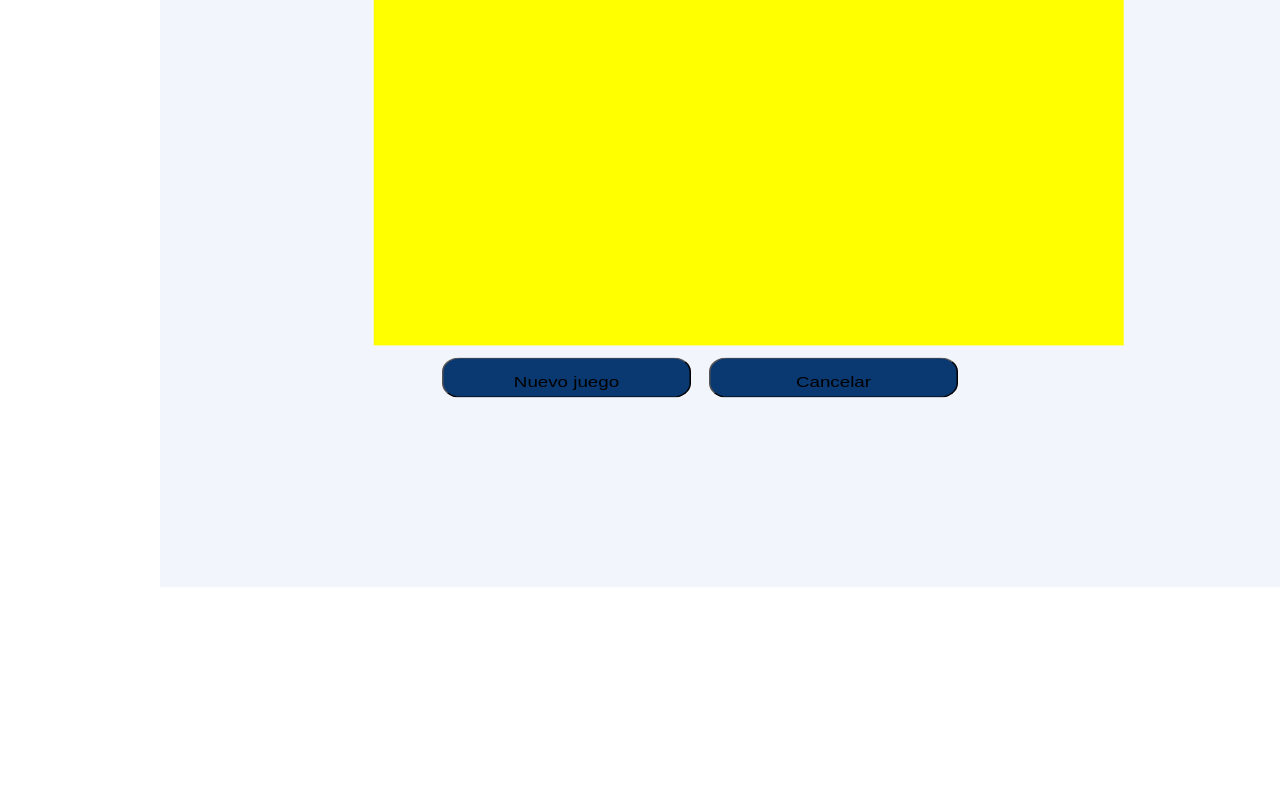
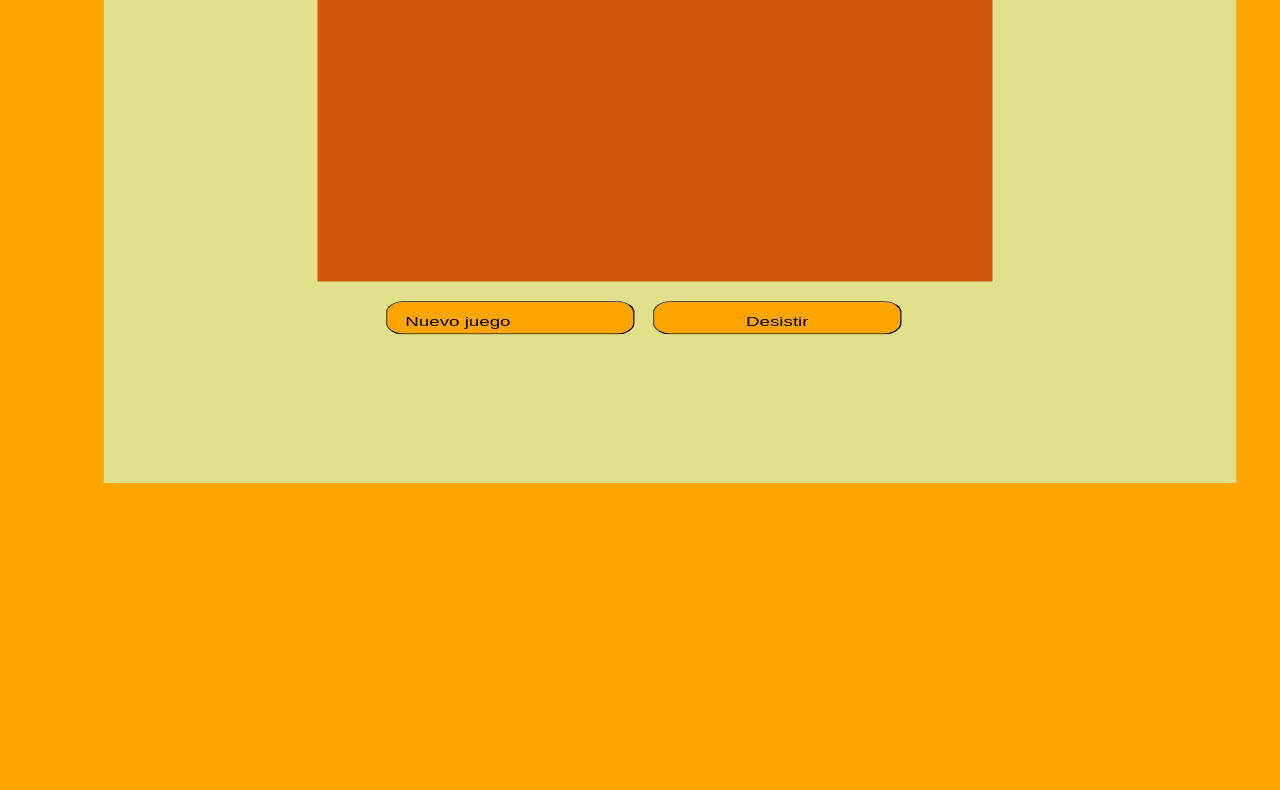
Before and after one commit to yor-jimenez/juego-ahorcado, a plain HTML site: page index3.html in a window 1280 px wide. Shown: the part 130-920 px from the top of the page. After the commit the page ends 884 px from the top, so only its background shows below. Drawn offline with Linux system fonts and the light colour scheme.

Commit message:
arreglar algunos estilos y quitar blancos de palabras

```diff
--- a/index3.html
+++ b/index3.html
@@ -15,7 +15,7 @@
     </div>
 
     <div>
-        <canvas id="2D" width="1000" height="600" style="background-color:yellow; margin-left: 250px;">
+        <canvas id="2D" width="900" height="600" style="background-color:rgb(209, 86, 10); margin-left: 250px;">
 
         </canvas>
     </div>
@@ -25,7 +25,7 @@
     <div class="boton3">
         <button id="inciarJuego" onclick="inciarJuego()"> Nuevo juego
         </button>
-        <button id="cancelar" onclick="Cancelar()"> Cancelar
+        <button id="cancelar" onclick="Cancelar()"> Desistir
         </button>
     </div>
 
--- a/script3.js
+++ b/script3.js
@@ -1,7 +1,8 @@
-let palabras = ['Estudiar','Espectador','Suave','Culpa','Cena','Caballo','Combate','Maestro',' Extenso','Rueda','Vacante',' Erecta',' Fundador',' Escribir','Angel','Collar','Vapor','Dormir','Capital','Corona','Libertad','Robusto','Guantes','Equivocado','Comer','Soñar','Volar','Bromista','Corral','Amarillo','Barco','Elefante','Oso','Granulado','Postre','Sopa','Caminar','Miercoles','Diciembre','Cantar']
+let palabras = ['Estudiar','Espectador','Suave','Culpa','Cena','Caballo','Combate','Maestro',' Extenso','Rueda','Vacante','Erecta','Fundador','Escribir','Angel','Collar','Vapor','Dormir','Capital','Corona','Libertad','Robusto','Guantes','Equivocado','Comer','Soñar','Volar','Bromista','Corral','Amarillo','Barco','Elefante','Oso','Granulado','Postre','Sopa','Caminar','Miercoles','Diciembre','Cantar']
 // let tablero = document.getElementById("2D");
 
 window.onload = function(){
+    console.log('Cargar windows');
     document.onkeyup = leercaracter;
 }
 var palabraSecreta = "";
@@ -96,7 +97,7 @@ function leercaracter(event){
             parteMuneco = parteMuneco + 1;
             pincel.font='50px serif';
             pincel.fillStyle = "#0000FF";
-            pincel.fillText("VUELVE A INTENTARLO!!!",300,200)
+            pincel.fillText("VUELVE A INTENTARLO!!!",200,200)
             finjuego = true;
             return;
         }
@@ -125,6 +126,8 @@ function leercaracter(event){
 
 function escogerPalabraSecreta (){
     let palabra = palabras[Math.floor(Math.random()*palabras.length)];
+    console.log(palabras.length);
+    console.log(Math.floor(Math.random()*palabras.length));
     palabraSecreta = palabra;
 
 }
@@ -149,15 +152,20 @@ function botonGuardar(){
 }
 
 function inciarJuego(){
-    document.getElementById ("inciarJuego").style.display ="none";
+    // document.getElementById ("inciarJuego").style.display ="none";
+
+    //document.onkeyup = leercaracter;
+
+    palabraRecibida = atob(urlParams.get('palabra'))
+
+    if (urlParams.has('palabra') & palabraRecibida!=''){
+        //Hay una palabra nueva.
+        //agregar a la lista..
+        palabras[palabras.length] = palabraRecibida;
+    }
 
     escogerPalabraSecreta();
 
-    palabraRecibida = atob(urlParams.get('palabra'))
-
-    if (urlParams.has('palabra')){
-        palabraSecreta = palabraRecibida
-    }
     //convertir la palabra a mayuscula
     palabraSecreta = palabraSecreta.toUpperCase();
 
@@ -191,7 +199,7 @@ function inciarJuego(){
 function dibujar1(){
     pincel.beginPath();
     pincel.lineWidth = 3;
-    pincel.strokeStyle = "blue";
+    pincel.strokeStyle = "black";
     pincel.moveTo(353,400);
     pincel.lineTo(647,400);
     pincel.stroke();
--- a/style1.css
+++ b/style1.css
@@ -1,14 +1,15 @@
 body{
-    transform: scale(0.75,0.60);
-    background: yellow;
+    transform: scale(0.75,0.50);
+    background: orange;
 }
 
 #caja{
     position: relative;
     width: 1440px;
     height: 1024px;
-    background: #b7b1b1;
-    margin-top: -150px;
+    background: #e1e18b;
+    margin-top: -200px;
+    margin-left: -75px;
     padding: 30px 35px;
 }
 
@@ -36,10 +37,12 @@ body{
     height: 114px;
     left: 561px;
     top: 402px;
+    font-size: 25px;
+
 
     /* Dark blue/dark-blue-300 */
 
-    background: #0A3871;
+    background: orange;
     border-radius: 24px;
 }
 
@@ -59,9 +62,18 @@ body{
     height: 67px;
     left: 579px;
     top: 554px;
+    font-size: 20px;
 
     /* Dark blue/dark-blue-300 */
 
-    border: 1px solid #0A3871;
+    /* border: 1px solid #0A3871; */
     border-radius: 24px;
+    background: #e1e18b;
 }
+
+@media screen and (max-width:450px) {
+    body{
+        /* background: green; */
+    }
+
+}
--- a/style2.css
+++ b/style2.css
@@ -1,13 +1,15 @@
 body{
-    transform: scale(0.75,0.60);
+    transform: scale(0.75,0.50);
+    background: orange;
 }
 
 #caja{
     position: relative;
     width: 1440px;
     height: 1024px;
-    background: #F3F5FC;
-    margin-top: -150px;
+    background: #e1e18b;
+    margin-top: -200px;
+    margin-left: -75px;
     padding: 30px 35px;
 }
 
@@ -59,7 +61,7 @@ body{
 
     /* Dark blue/dark-blue-300 */
 
-    background: #0A3871;
+    background: orange;
     border-radius: 24px;
 
     /* Inside auto layout */
@@ -83,7 +85,7 @@ body{
 
     /* Dark blue/dark-blue-300 */
 
-    background: #0A3871;
+    background: orange;
     border-radius: 24px;
 
     /* Inside auto layout */
--- a/style3.css
+++ b/style3.css
@@ -1,20 +1,22 @@
 body{
-    transform: scale(0.75,0.60);
+    transform: scale(0.75,0.50);
+    background: orange;
 }
 
 #caja{
     position: relative;
     width: 1440px;
     height: 1024px;
-    background: #F3F5FC;
-    margin-top: -150px;
+    background: #e1e18b;
+    margin-top: -200px;
+    margin-left: -75px;
     padding: 30px 35px;
 }
 
 .boton3{
     display: flex;
     flex-direction: row;
-    align-items: flex-start;
+    align-items:flex-start;
     padding: 0px;
     gap: 24px;
 
@@ -22,11 +24,11 @@ body{
     width: 688px;
     height: 67px;
     left: 376px;
-    top: 701px;
+    top: 720px;
 }
 
 #inciarJuego{
-    /* display: flex; */
+    display: flex;
     flex-direction: row;
     align-items: flex-start;
     padding: 24px;
@@ -37,7 +39,7 @@ body{
 
     /* Dark blue/dark-blue-300 */
 
-    background: #0A3871;
+    background:  orange;
     border-radius: 24px;
 
 /* Inside auto layout */
@@ -60,7 +62,7 @@ body{
 
     /* Dark blue/dark-blue-300 */
 
-    background: #0A3871;
+    background:  orange;
     border-radius: 24px;
 
     /* Inside auto layout */
```
